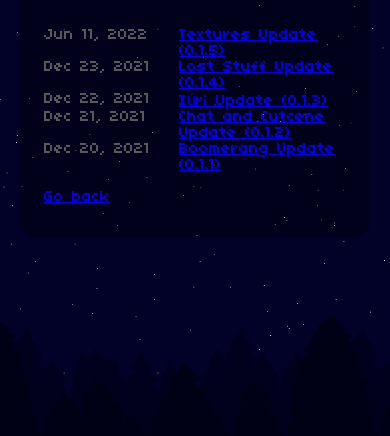
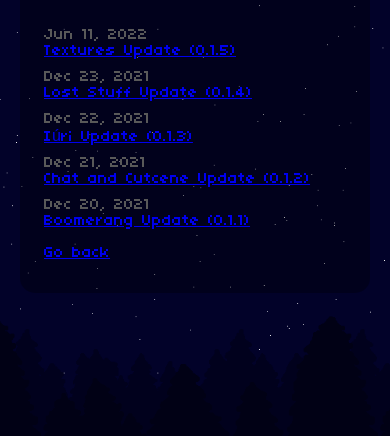
Before and after one commit to Tremonation/tremonation.github.io, an Astro site: page /pakko-in-the-evernight/devlog in a window 390 px wide. Shown: the part 276-712 px from the top of the page. Built offline with nearby package versions, Linux system fonts and the light colour scheme; Astro itself is replaced by a stand-in of ours.

Commit message:
good changes

```diff
--- a/src/components/BouncingImage.astro
+++ b/src/components/BouncingImage.astro
@@ -11,7 +11,7 @@ const { image } = Astro.props;
 <script>
 	const section = document.querySelector("section");
 	const logo = document.querySelector(".logo") as HTMLElement;
-	let FPS: number = 144;
+	let FPS: number = 60;
 	section!.style.height = window.innerHeight + "px";
 	section!.style.width = window.innerWidth + "px";
 
--- a/src/layouts/BlogPost.astro
+++ b/src/layouts/BlogPost.astro
@@ -24,7 +24,7 @@ const {
 		<Header />
 		<main>
 			<article>
-				{heroImage && <img width={720} height={360} src={heroImage} alt="" />}
+				{heroImage && <img style="width=640px; display: block; margin: 0 auto 25px;" src={heroImage} alt="" />}
 				<h1 class="title">{title}</h1>
 				<p class="description" style="margin-top: 0; font-size: 1.1rem;">{description}</p>
 				{pubDate && <time>{pubDate}</time>}
--- a/src/pages/pakko-in-the-evernight/devlog.astro
+++ b/src/pages/pakko-in-the-evernight/devlog.astro
@@ -43,7 +43,16 @@ const posts = (await Astro.glob('./devlog/**/*.{md,mdx}')).sort(
     display: flex;
   }
   ul li time {
-    flex: 0 0 135px;
     color: #595959;
+    margin-right: 1rem;
+  }
+  @media (max-width: 550px) {
+    ul li {
+      flex-direction: column;
+      margin: 10px 0;
+    }
+    ul li time {
+      margin-right: 0;
+    }
   }
 </style>
```
